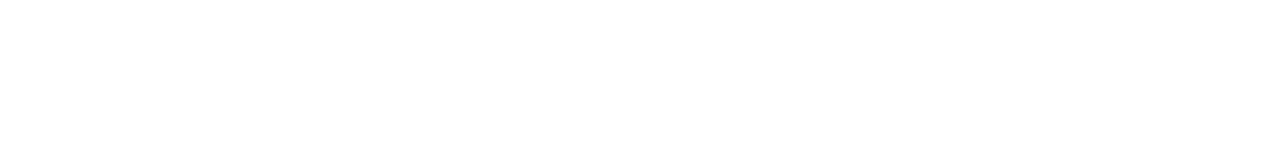
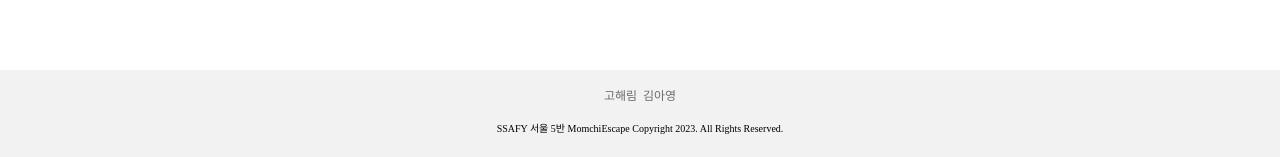
Before and after one commit to haelim12/Momchi_PJT, a Vue app in the folder MomchiEscape_Front/: page / in a window 1280 px wide. Shown: the part 1196-1353 px from the top of the page. Before the commit the page ends 1274 px from the top, so only its background shows below. Built offline with nearby package versions, Linux system fonts and the light colour scheme; no server answers.

Commit message:
[Create] Footer

```diff
--- a/MomchiEscape_Front/index.html
+++ b/MomchiEscape_Front/index.html
@@ -5,6 +5,12 @@
     <link rel="icon" href="/shadowchichi.ico" />
     <meta name="viewport" content="width=device-width, initial-scale=1.0" />
     <title>MomchiEscape</title>
+    <style>
+      body {
+        margin: 0;
+        padding: 0;
+      }
+    </style>
   </head>
   <body>
     <div id="app"></div>
--- a/MomchiEscape_Front/src/App.vue
+++ b/MomchiEscape_Front/src/App.vue
@@ -4,11 +4,13 @@
     <MomChiVue />
     <RouterView />
   </div>
+  <Footer />
 </template>
 
 <script setup>
 import MomChiVue from "./components/common/MomChi.vue";
 import LoginNavVue from "./components/common/LoginNav.vue";
+import Footer from "./components/common/Footer.vue";
 </script>
 
 <style scoped>
--- /dev/null
+++ b/MomchiEscape_Front/src/components/common/Footer.vue
@@ -0,0 +1,51 @@
+<template>
+  <div class="footer">
+    <div class="member">
+      <a
+        href="https://github.com/haelim12"
+        style="text-decoration: none; color: inherit"
+        >고해림&nbsp&nbsp</a
+      >
+
+      <a
+        href="https://github.com/AhyngK"
+        style="text-decoration: none; color: inherit"
+        >김아영</a
+      >
+    </div>
+    <div class="copyright">
+      <p>SSAFY 서울 5반 MomchiEscape Copyright 2023. All Rights Reserved.</p>
+    </div>
+  </div>
+</template>
+
+<script setup></script>
+
+<style scoped>
+.footer {
+  background-color: rgba(215, 215, 215, 0.334);
+  text-decoration: none;
+  align-items: center;
+  justify-content: center;
+}
+
+.member {
+  height: 30px;
+  display: flex;
+  /* background-color: aqua; */
+  align-items: center;
+  justify-content: center;
+  font-size: 12px;
+  color: rgba(0, 0, 0, 0.561);
+  padding-top: 10px;
+}
+
+.copyright {
+  height: 50px;
+  /* background-color: teal; */
+  display: flex;
+  align-items: flex-start;
+  justify-content: center;
+  font-size: 10px;
+}
+</style>
```
